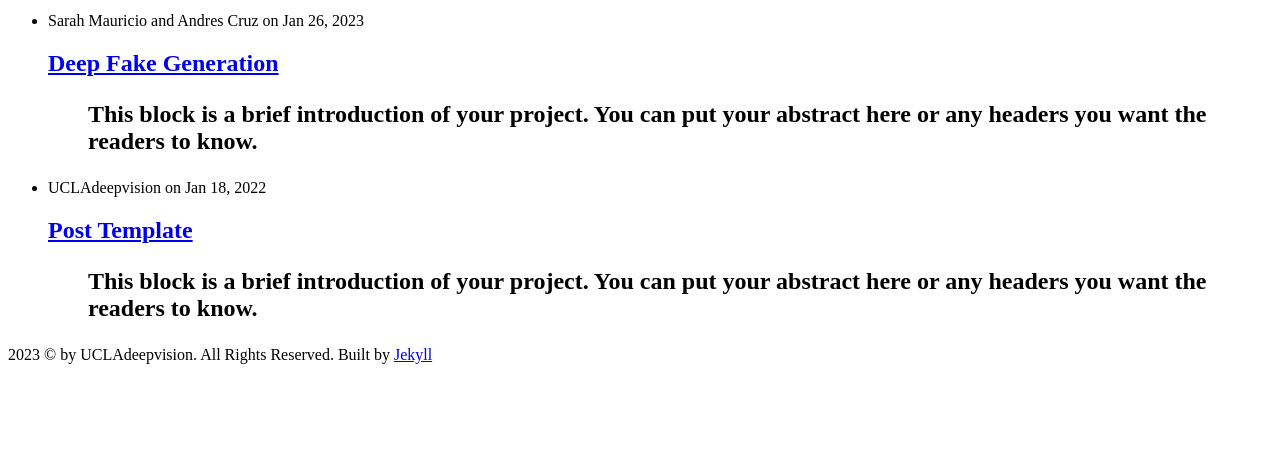
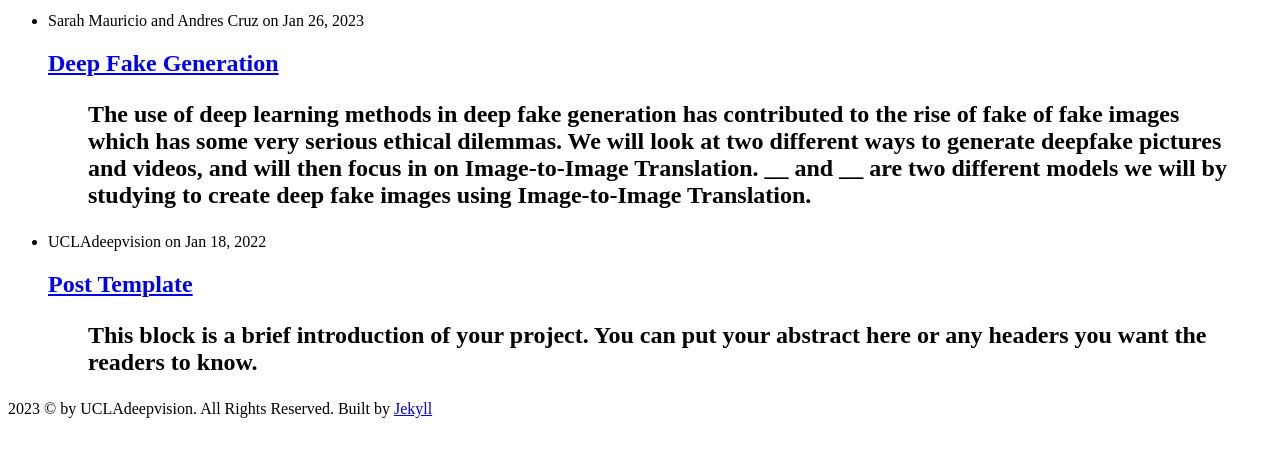
Before and after one commit to UCLAdeepvision/CS188-Projects-2023Winter, a Jekyll site: the page built from index.html, in a window 1280 px wide, cut to the strip 212-669 px from the top of the page. Built offline with Jekyll 4.4.1, drawn with Linux system fonts in a browser that asks for light colours.

Commit message:
abstract

```diff
--- a/_posts/2023-01-26-team14-deep-fake-generation.md
+++ b/_posts/2023-01-26-team14-deep-fake-generation.md
@@ -7,14 +7,12 @@ date: 2023-01-26
 ---
 
 
-> This block is a brief introduction of your project. You can put your abstract here or any headers you want the readers to know.
-
-
+> The use of deep learning methods in deep fake generation has contributed to the rise of fake of fake images which has some very serious ethical dilemmas. We will look at two different ways to generate deepfake pictures and videos, and will then focus in on Image-to-Image Translation. __ and __ are two different models we will by studying to create deep fake images using Image-to-Image Translation.
 <!--more-->
 {: class="table-of-content"}
 * Introduction
 * What is Deepfake
-    * Example: Image to Image Translation
+    * Example: Image-to-Image Translation
     * Example: Image Animation
 * Cycle-Consistent Adversarial Networks
     * Motivation
@@ -36,7 +34,7 @@ We will be working on deep fake generation.
 
 ## What is Deepfake
 
-### Example: Image-To-Image Translation
+### Example: Image-to-Image Translation
 
 ### Example: Image Animation
 
```
